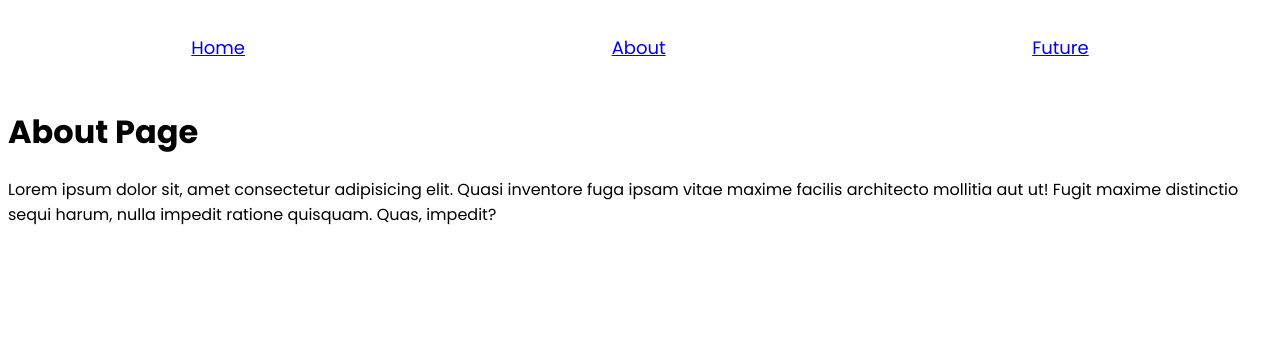
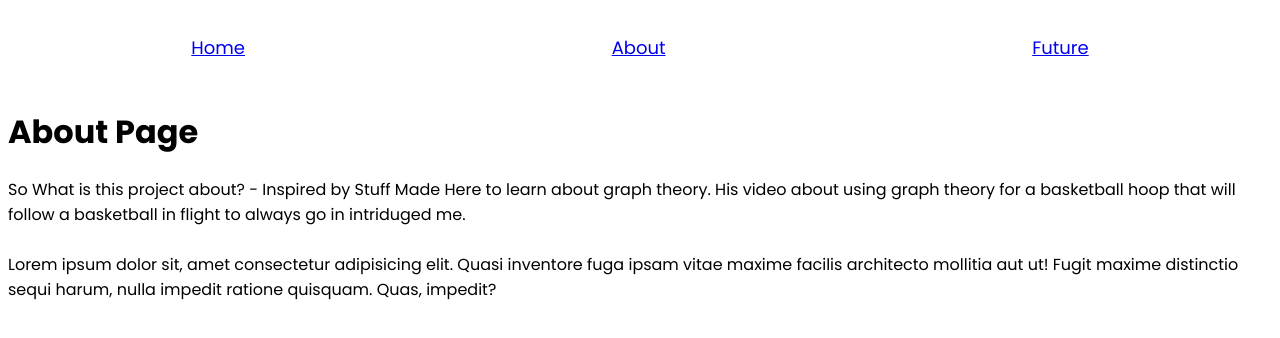
Before and after one commit to smhenderson89/NameDistance_NextJS, a Next.js app: page /about in a window 1280 px wide. Shown: the top 338 px of the page. Built offline with nearby package versions, Linux system fonts and the light colour scheme.

Commit message:
update README, about page in progress

```diff
--- a/app/about/page.jsx
+++ b/app/about/page.jsx
@@ -4,6 +4,12 @@ const AboutPage = () => {
   return (
     <div>
         <h1>About Page</h1>
+        <div>
+          So What is this project about?
+
+          - Inspired by Stuff Made Here to learn about graph theory. His video about using graph theory for a basketball hoop that will follow a basketball in flight to always go in intriduged me.
+        </div>
+        <br></br>
         <div>Lorem ipsum dolor sit, amet consectetur adipisicing elit. Quasi inventore fuga ipsam vitae maxime facilis architecto mollitia aut ut! Fugit maxime distinctio sequi harum, nulla impedit ratione quisquam. Quas, impedit?</div>
     </div>
   )
```
Also changed, not shown: 1 other file (tests, documents, lock files or other folders).
